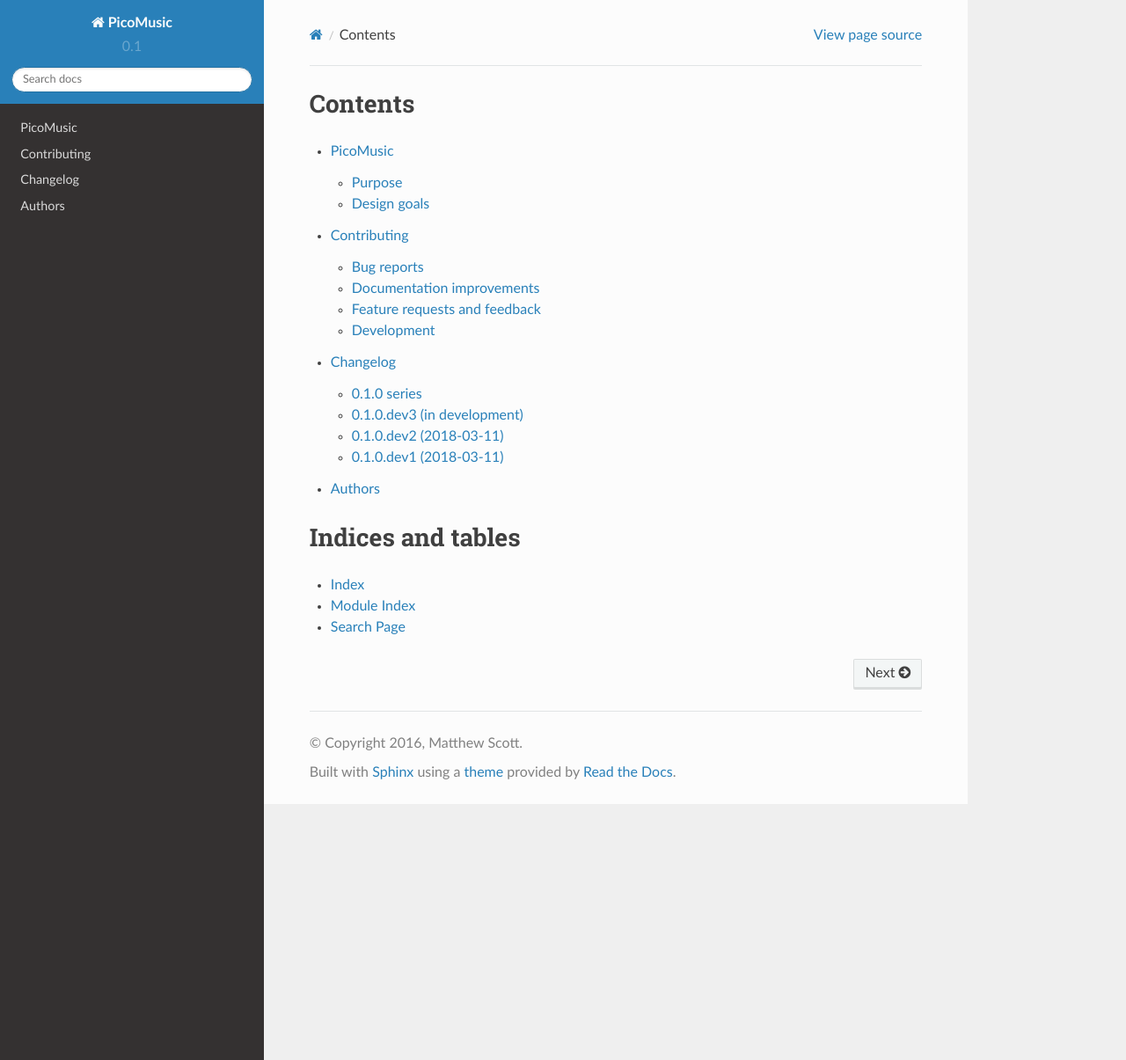
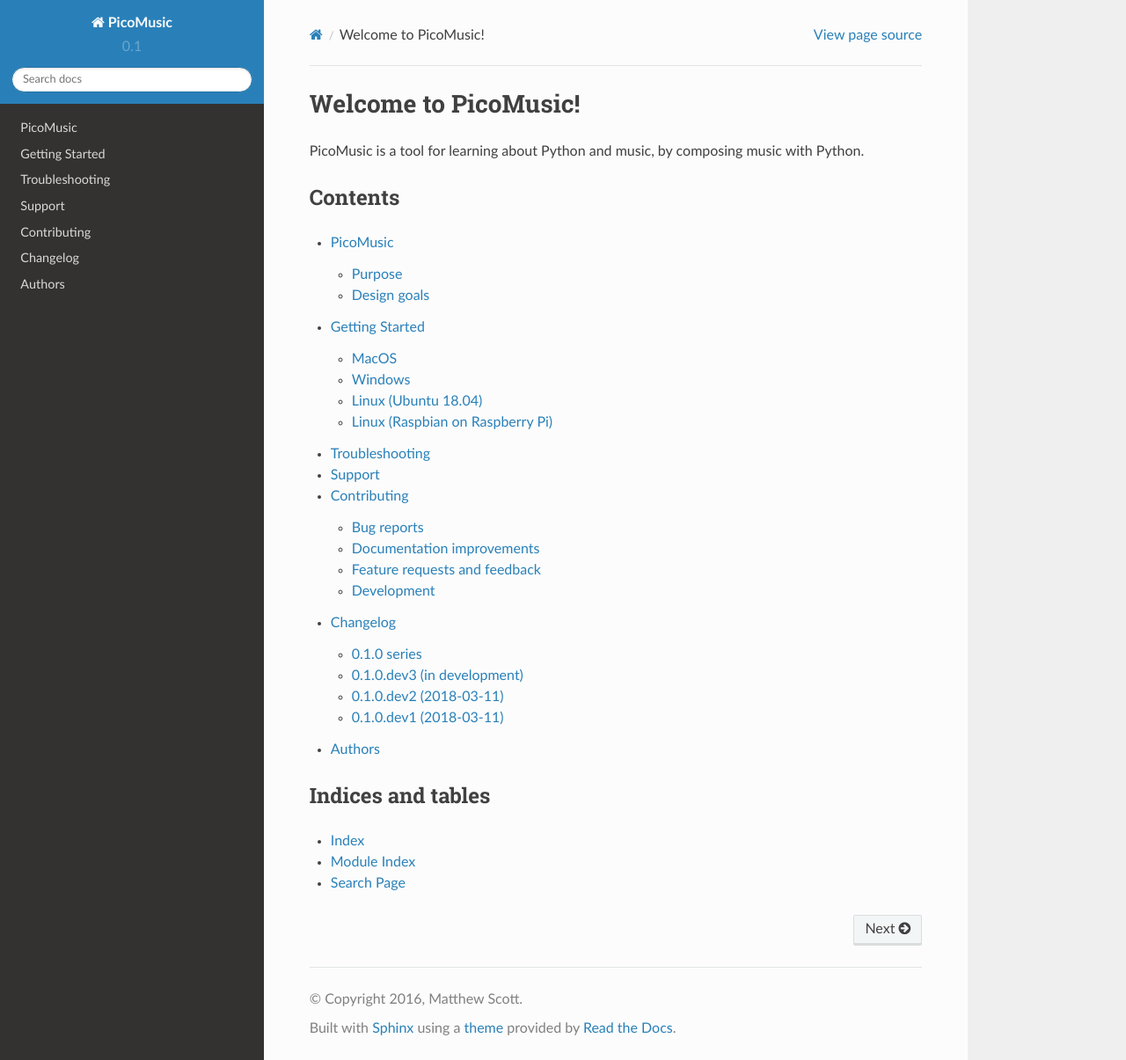
Before and after one commit to metrasynth/picomusic, a Sphinx documentation site: the page built from docs/index.rst, in a window 1280 px wide and 1205 px high. Shown: the whole window at 88% size. Built offline with Sphinx 7.4.7 and the Read the Docs theme 2.0.0, drawn with Linux system fonts in a browser that asks for light colours.

```diff
--- a/CHANGELOG.rst
+++ b/CHANGELOG.rst
@@ -10,6 +10,11 @@ This is the initial release of PicoMusic.
 
 0.1.0.dev3 (in development)
 ---------------------------
+
+Changes
+.......
+
+- Documentation improvements.
 
 Fixes
 .....
--- /dev/null
+++ b/docs/getting-started/index.rst
@@ -0,0 +1,13 @@
+===============
+Getting Started
+===============
+
+Follow these guides to get started with PicoMusic on your system.
+
+..  toctree::
+    :maxdepth: 2
+
+    macos
+    windows
+    linux-ubuntu-18-04
+    linux-raspbian-raspberry-pi
--- /dev/null
+++ b/docs/getting-started/linux-raspbian-raspberry-pi.rst
@@ -0,0 +1,5 @@
+================================
+Linux (Raspbian on Raspberry Pi)
+================================
+
+(to be written)
--- /dev/null
+++ b/docs/getting-started/linux-ubuntu-18-04.rst
@@ -0,0 +1,5 @@
+====================
+Linux (Ubuntu 18.04)
+====================
+
+(to be written)
--- /dev/null
+++ b/docs/getting-started/macos.rst
@@ -0,0 +1,5 @@
+=====
+MacOS
+=====
+
+(to be written)
--- /dev/null
+++ b/docs/getting-started/windows.rst
@@ -0,0 +1,5 @@
+=======
+Windows
+=======
+
+(to be written)
--- a/docs/index.rst
+++ b/docs/index.rst
@@ -1,3 +1,11 @@
+=====================
+Welcome to PicoMusic!
+=====================
+
+PicoMusic is a tool for learning about Python and music,
+by composing music with Python.
+
+
 Contents
 ========
 
@@ -5,6 +13,9 @@ Contents
     :maxdepth: 2
 
     readme
+    getting-started/index
+    troubleshooting
+    support
     contributing
     changelog
     authors
--- /dev/null
+++ b/docs/support.rst
@@ -0,0 +1,5 @@
+=======
+Support
+=======
+
+(to be written)
--- /dev/null
+++ b/docs/troubleshooting.rst
@@ -0,0 +1,5 @@
+===============
+Troubleshooting
+===============
+
+(to be written)
```
